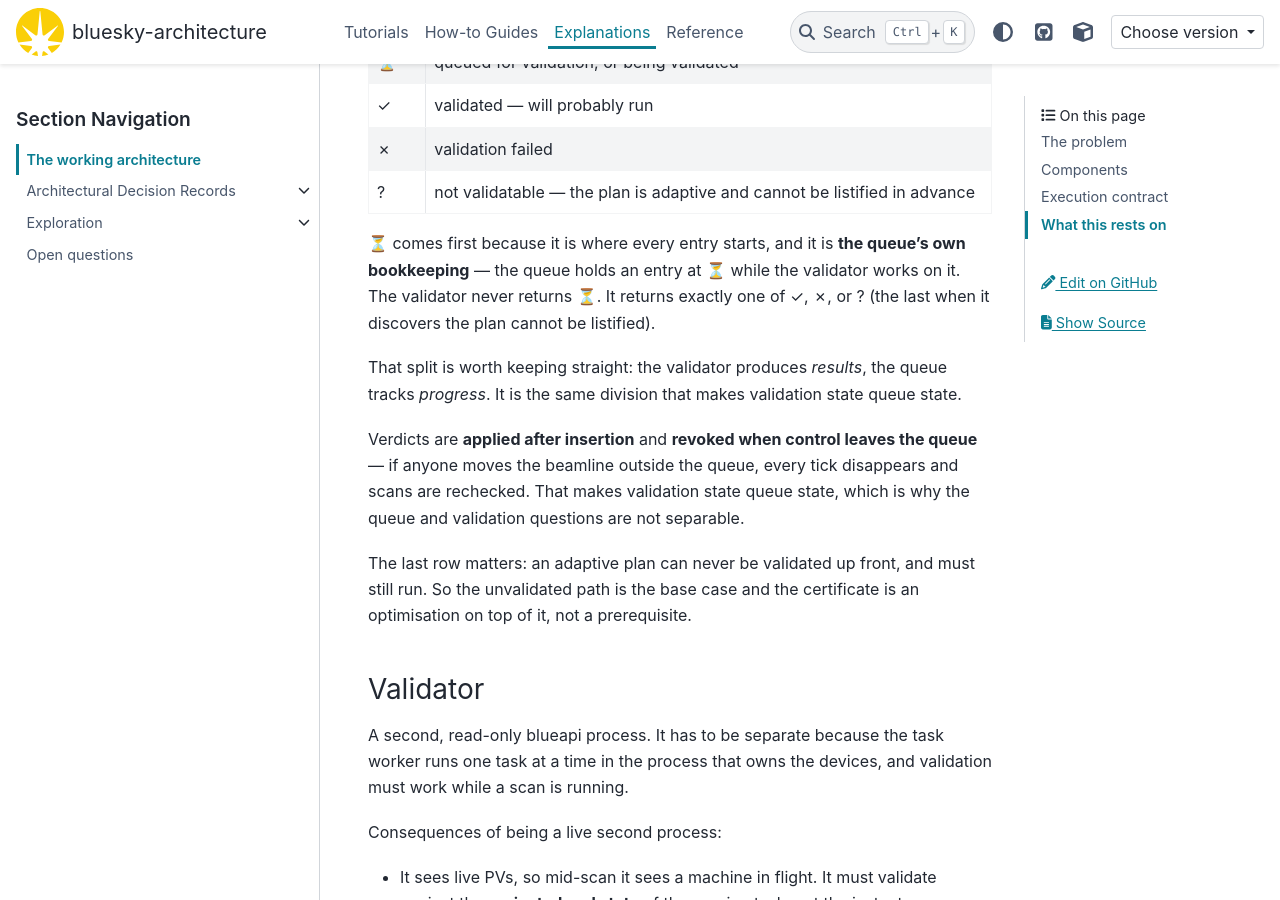
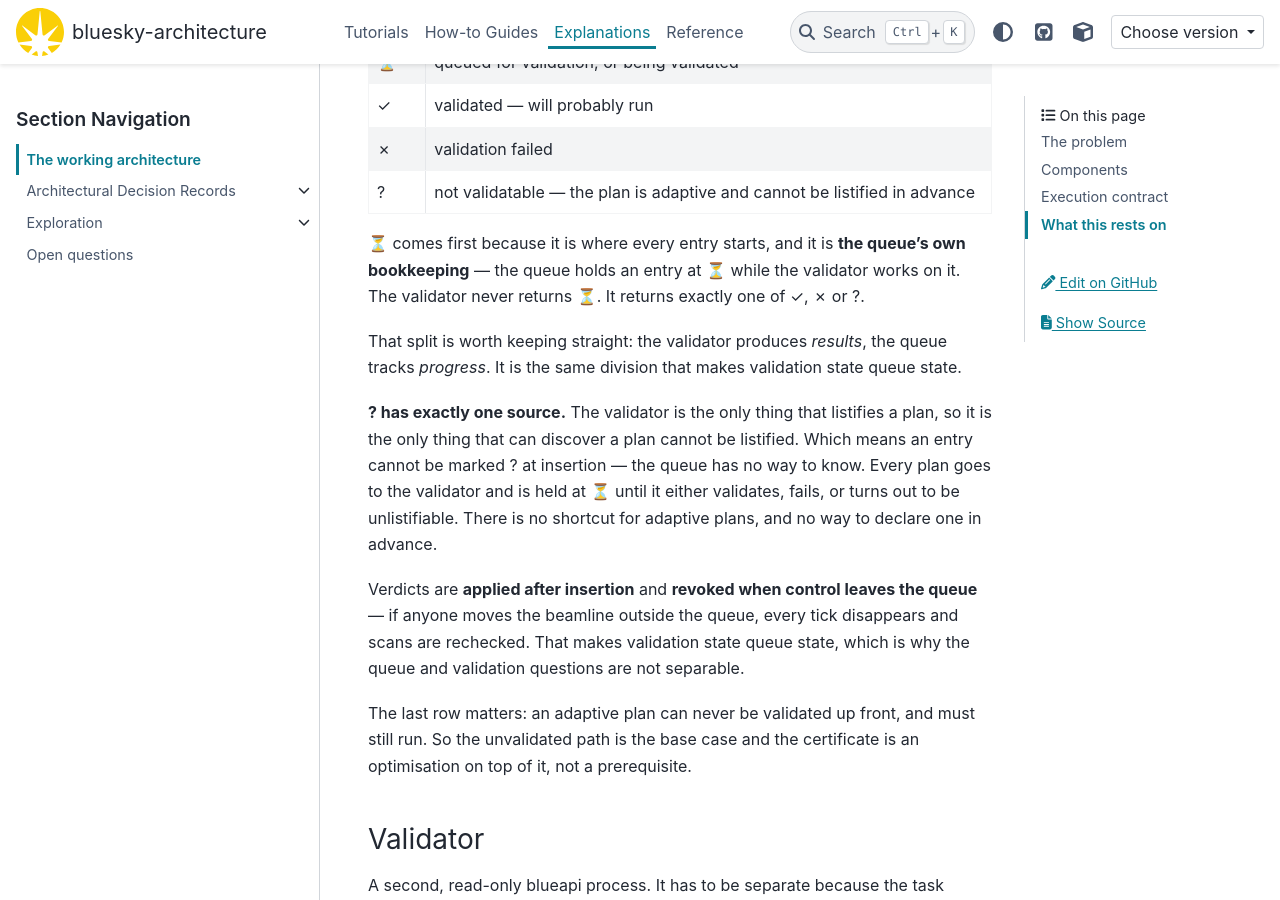
Before and after one commit to coretl/bluesky-architecture, a Sphinx documentation site: the page built from docs/explanations/architecture.md, in a window 1280 px wide and 900 px high, scrolled down 1623 px. Built offline with Sphinx 7.4.7 and the PyData theme 0.15.4, drawn with Linux system fonts in a browser that asks for light colours; pages that are not in the unit, such as notebooks, are missing from menus; the version number could not be read and is left out.

Commit message:
? comes only from the validator, because only it listifies
Resolving an ambiguity I flagged two commits ago and then left open: whether ?
originates at insertion (the queue recognising an adaptive plan type) or from
the validator. It is the validator, because the validator is the only thing
that listifies a plan and so the only thing that can discover a plan cannot be
listified.

That has a consequence worth recording rather than just noting the source. An
entry cannot be marked ? at insertion - the queue has no way to know. So every
plan is dispatched to the validator and held at ⏳ until it validates, fails, or
turns out to be unlistifiable. There is no shortcut for adaptive plans and no
way to declare one in advance, which is a constraint on the queue API rather
than a detail of the state machine.

Architecture doc and ADR-0010 updated.

Co-Authored-By: Claude Opus 5 <noreply@anthropic.com>

```diff
--- a/docs/explanations/architecture.md
+++ b/docs/explanations/architecture.md
@@ -72,12 +72,18 @@ Holds scans with a validation verdict per entry. Four states, not two:
 
 ⏳ comes first because it is where every entry starts, and it is **the queue's
 own bookkeeping** — the queue holds an entry at ⏳ while the validator works on
-it. The validator never returns ⏳. It returns exactly one of ✓, ✗, or ? (the
-last when it discovers the plan cannot be listified).
+it. The validator never returns ⏳. It returns exactly one of ✓, ✗ or ?.
 
 That split is worth keeping straight: the validator produces *results*, the
 queue tracks *progress*. It is the same division that makes validation state
 queue state.
+
+**? has exactly one source.** The validator is the only thing that listifies a
+plan, so it is the only thing that can discover a plan cannot be listified.
+Which means an entry cannot be marked ? at insertion — the queue has no way to
+know. Every plan goes to the validator and is held at ⏳ until it either
+validates, fails, or turns out to be unlistifiable. There is no shortcut for
+adaptive plans, and no way to declare one in advance.
 
 Verdicts are **applied after insertion** and **revoked when control leaves the
 queue** — if anyone moves the beamline outside the queue, every tick disappears
```
Also changed, not shown: docs/explanations/decisions/0010-validation-state-is-owned-by-the-queue.md (+7 -0 lines).
